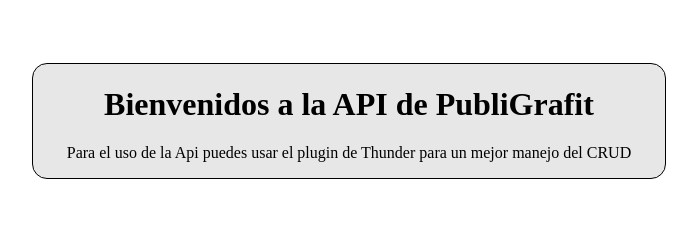
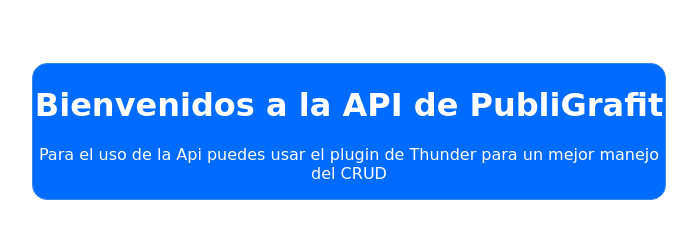
Before and after one commit to daniels99ecg/TrabajoNodejs, a website: page View/index.html in a window 1280 px wide. Shown: the whole page, without its empty margins (292-989 px from the left). Drawn offline with Linux system fonts and the light colour scheme.

Commit message:
Personalizando view

```diff
--- a/View/index.html
+++ b/View/index.html
@@ -10,10 +10,16 @@
         text-align: center;
         margin-top: 5%;
         margin-left:25%;
-        border: 1px solid black;
         width: 50%;
+       border: 1px solid rgb(51 135 235);
         border-radius: 15px;
-        background: rgb(231, 231, 231);
+        background: rgb(0 107 255);
+
+    }
+    h1,p{
+        font-family: cursive;
+        color: rgb(255 255 255);
+
     }
     </style>
 </head>
```
